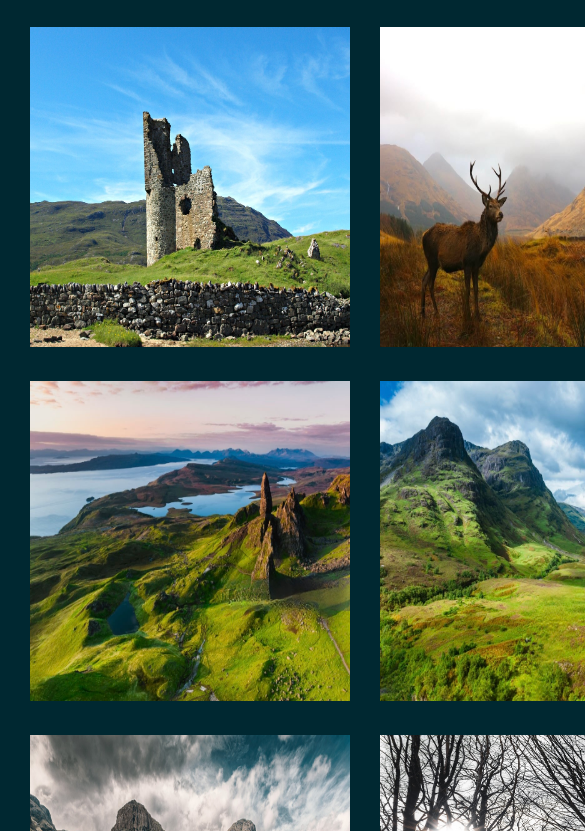
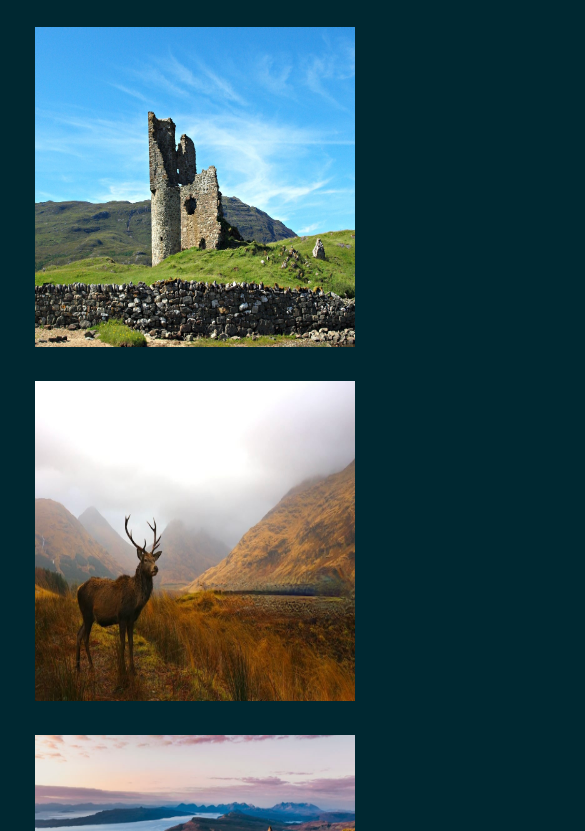
Before and after one commit to Wghaaj/highland-whispers, a plain HTML site: page media.html in a window 390 px wide. Shown: the part 182-1013 px from the top of the page, 585 px wide, since content can reach past the window. Drawn offline with Linux system fonts and the light colour scheme.

Commit message:
updated media page

```diff
--- a/scss/media.scss
+++ b/scss/media.scss
@@ -30,7 +30,7 @@ main {
         }
 
         @media screen and (max-width:680px) {
-            grid-template-columns: auto auto ;
+            grid-template-columns: auto;
         }
     }
 
```
Also changed, not shown: css/media.css.
